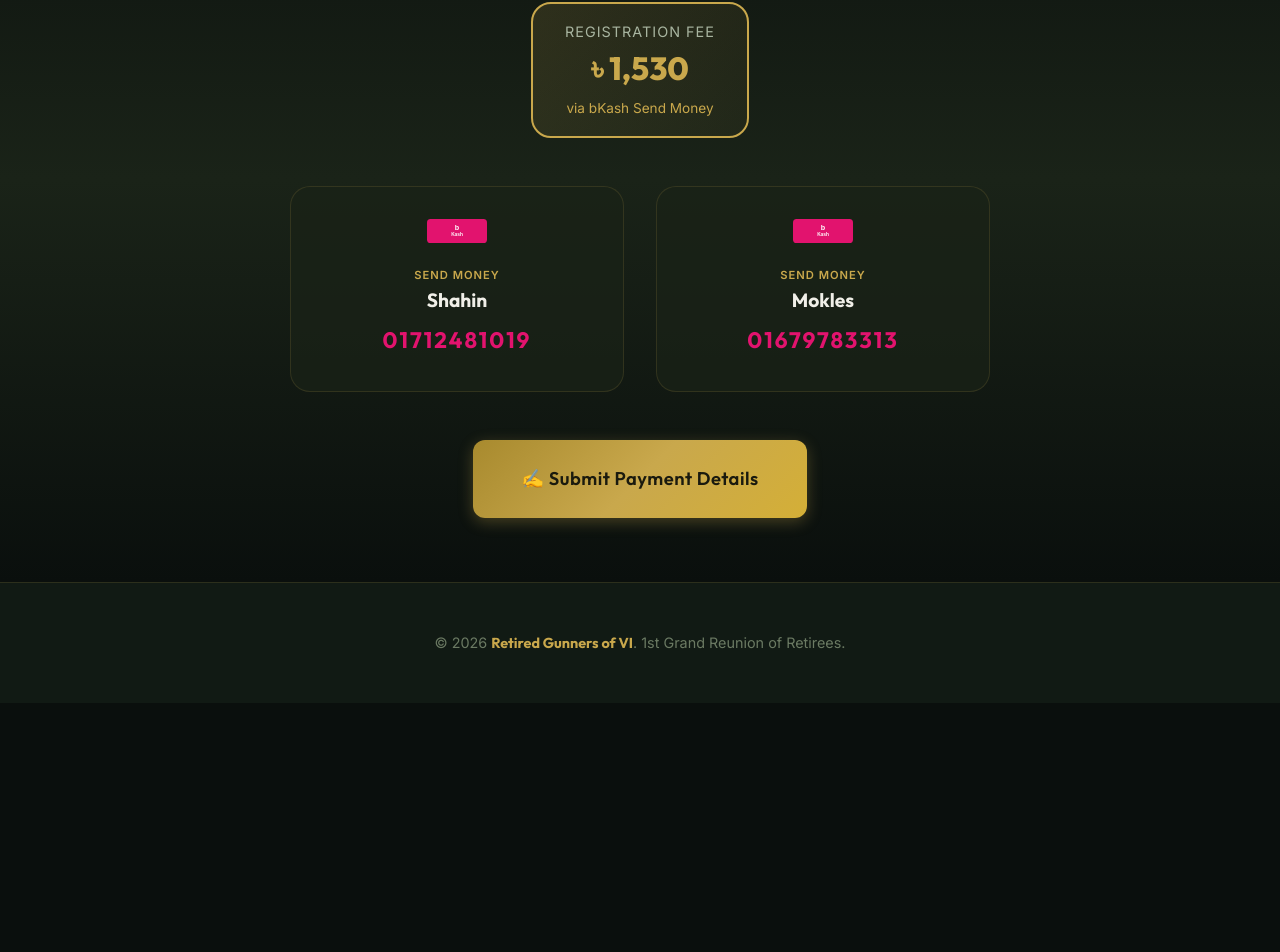
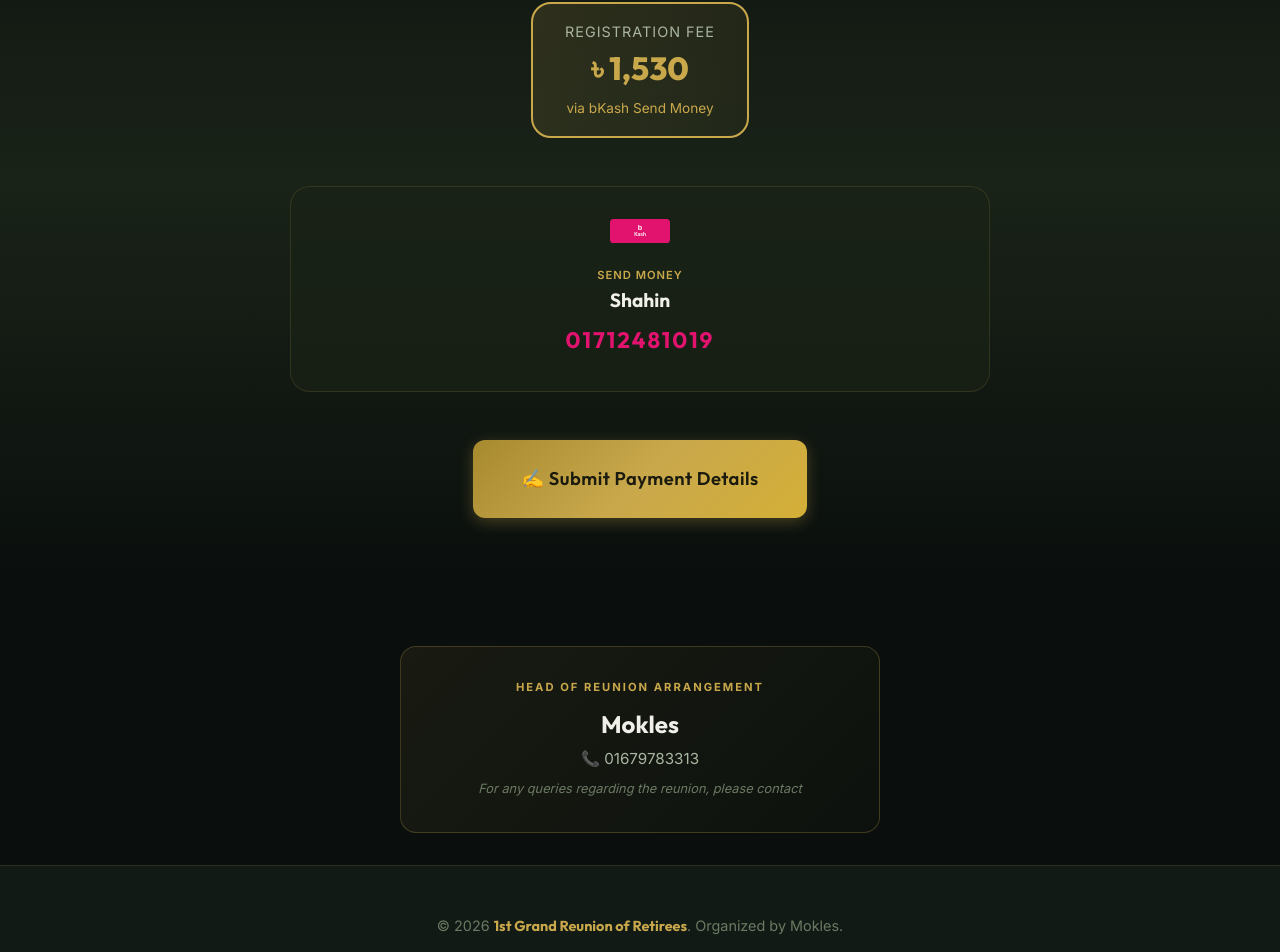
Before and after one commit to subratanath123/reunion-frontend, a React (Vite) app: page / in a window 1280 px wide. Shown: the part 1490-2442 px from the top of the page. Before the commit the page ends 2193 px from the top, so only its background shows below. Built offline with nearby package versions, Linux system fonts and the light colour scheme; no server answers.

Commit message:
bKash only Shahin, add Mokles as Head of Reunion Arrangement section

```diff
--- a/src/pages/LandingPage.jsx
+++ b/src/pages/LandingPage.jsx
@@ -14,7 +14,6 @@ export default function LandingPage() {
         // Fallback if API is not ready
         setBkashInfo([
           { adminName: 'Shahin', bkashNumber: '01712481019' },
-          { adminName: 'Mokles', bkashNumber: '01679783313' },
         ]);
       });
 
@@ -107,7 +106,7 @@ export default function LandingPage() {
         <div className="container">
           <h2>Payment Information</h2>
           <p className="section-desc">
-            Use bKash <strong>"Send Money"</strong> to any of the following numbers
+            Use bKash <strong>"Send Money"</strong> to the following number
             and then submit your details through our registration form.
           </p>
 
@@ -138,12 +137,39 @@ export default function LandingPage() {
         </div>
       </section>
 
+      {/* Organizer Section */}
+      <section className="section" style={{ paddingBottom: '2rem' }}>
+        <div className="container" style={{ textAlign: 'center' }}>
+          <div style={{
+            background: 'linear-gradient(135deg, rgba(201, 168, 76, 0.08), rgba(201, 168, 76, 0.02))',
+            border: '1px solid rgba(201, 168, 76, 0.25)',
+            borderRadius: '16px',
+            padding: '2rem',
+            maxWidth: '480px',
+            margin: '0 auto',
+          }}>
+            <div style={{ fontSize: '0.7rem', color: 'var(--gold)', fontWeight: 700, letterSpacing: '2px', textTransform: 'uppercase', marginBottom: '0.5rem' }}>
+              Head of Reunion Arrangement
+            </div>
+            <div style={{ fontSize: '1.5rem', fontWeight: 700, color: 'var(--text-primary)', fontFamily: 'var(--font-heading)' }}>
+              Mokles
+            </div>
+            <div style={{ fontSize: '0.95rem', color: 'var(--text-secondary)', marginTop: '0.25rem' }}>
+              📞 01679783313
+            </div>
+            <div style={{ fontSize: '0.8rem', color: 'var(--text-muted)', marginTop: '0.5rem', fontStyle: 'italic' }}>
+              For any queries regarding the reunion, please contact
+            </div>
+          </div>
+        </div>
+      </section>
+
       {/* Footer */}
       <footer className="footer">
         <div className="container">
           <p>
-            © 2026 <span className="footer-brand">Retired Gunners of VI</span>.
-            1st Grand Reunion of Retirees.
+            © 2026 <span className="footer-brand">1st Grand Reunion of Retirees</span>.
+            Organized by Mokles.
           </p>
         </div>
       </footer>
```
